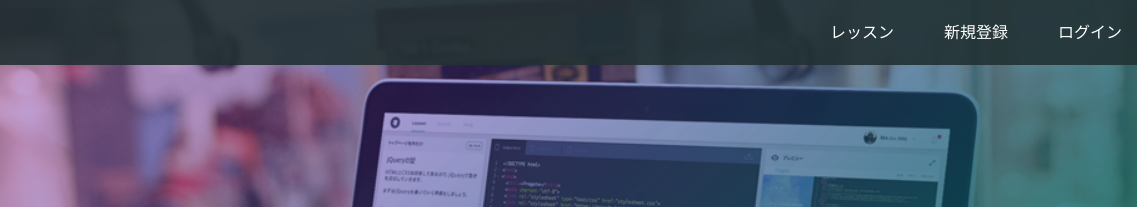
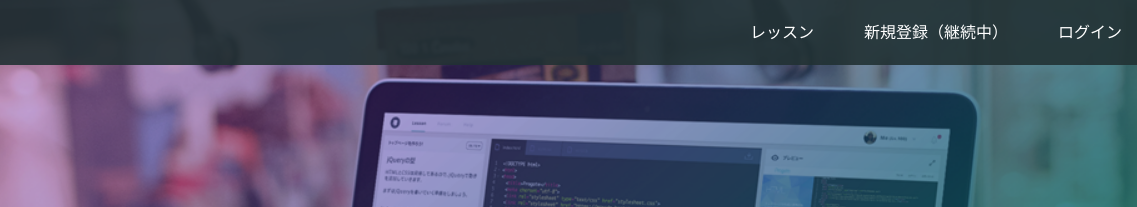
Before and after one commit to haru-moja/haru-moja, a plain HTML site: page index.html in a window 1280 px wide. Shown: the top 207 px of the page, 143-1280 px from the left. Drawn offline with Linux system fonts and the light colour scheme.

Commit message:
Update index.html

```diff
--- a/index.html
+++ b/index.html
@@ -16,7 +16,7 @@
       <span class="fa fa-bars menu-icon"></span>
       <div class="header-right">
         <a href="#">レッスン</a>
-        <a href="#">新規登録</a>
+        <a href="#">新規登録（継続中）</a>
         <a href="#" class="login">ログイン</a>
       </div>
     </div>
```
